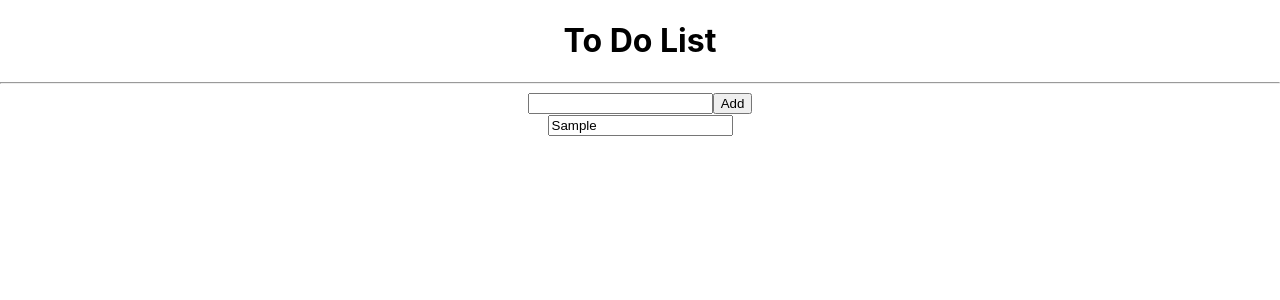
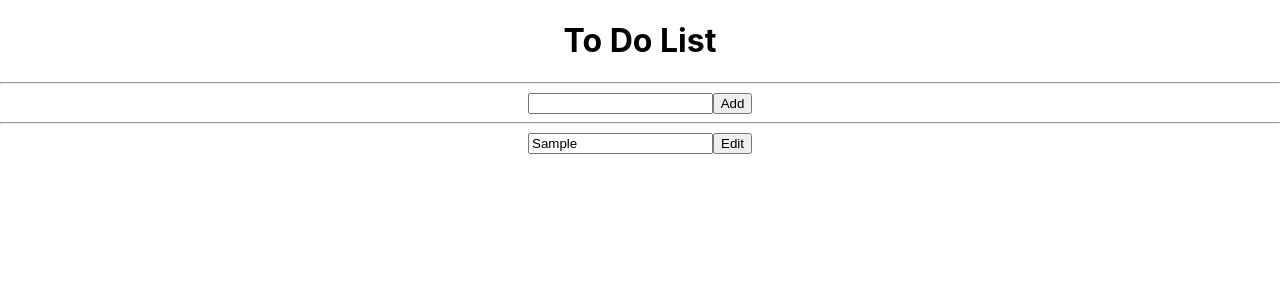
Before and after one commit to bigveloper/react_ToDoList, a React (Create React App) app: page / in a window 1280 px wide. Both pictures are taken after typing "Sample" into the empty fields and a click on the button "Add". Shown: the top 300 px of the page. Built offline with nearby package versions, Linux system fonts and the light colour scheme.

Commit message:
button edit

```diff
--- a/src/App.js
+++ b/src/App.js
@@ -16,6 +16,19 @@
         setList((prevState) => [...prevState, value]);
         setValue('');
     };
+    const onEdit = (index) => {
+        console.log(index);
+
+        const editText = prompt();
+        console.log(editText);
+
+        setList((prevState) => {
+            const editList = prevState.map((item, i) => {
+                return i === index ? editText : item;
+            });
+            return editList;
+        });
+    };
     // JSX
     return (
         <div className="App">
@@ -24,9 +37,11 @@
 
             <input value={value} onChange={onChange} />
             <button onClick={onClick}>Add</button>
+            <hr />
             {list.map((item, index) => (
                 <div key={index}>
                     <input value={item} readOnly />
+                    <button onClick={() => onEdit(index)}>Edit</button>
                 </div>
             ))}
         </div>
```
